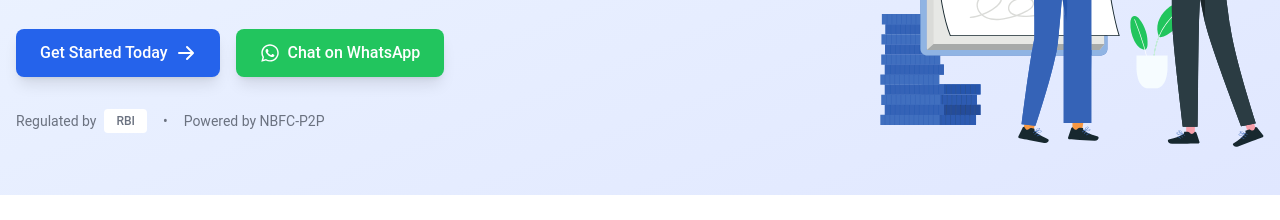
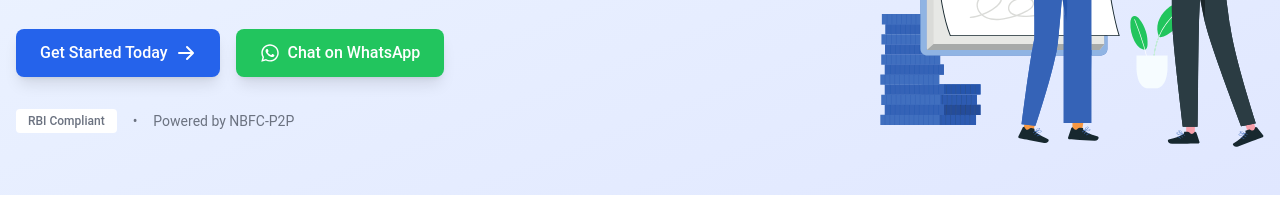
Before and after one commit to gb2-prod/Digital-sahukar, a plain HTML site: page index.html in a window 1280 px wide. Shown: the part 374-594 px from the top of the page. Drawn offline with nearby package versions, Linux system fonts and the light colour scheme.

Commit message:
fine tunes

```diff
--- a/index.html
+++ b/index.html
@@ -382,8 +382,7 @@
             </a>
           </div>
           <div class="mt-8 flex items-center justify-center lg:justify-start gap-2 text-gray-500 dark:text-gray-400">
-            <span class="text-sm">Regulated by</span>
-            <span class="bg-white dark:bg-neutral-700 px-3 py-1 rounded text-xs font-medium">RBI</span>
+            <span class="bg-white dark:bg-neutral-700 px-3 py-1 rounded text-xs font-medium">RBI Compliant</span>
             <span class="text-sm mx-2">•</span>
             <span class="text-sm">Powered by NBFC-P2P</span>
           </div>
@@ -1410,7 +1409,7 @@
                   ></textarea>
                 </div>
 
-                <div class="flex items-start">
+                <div class="flex items-end">
                   <input
                     type="checkbox"
                     id="consent"
```
